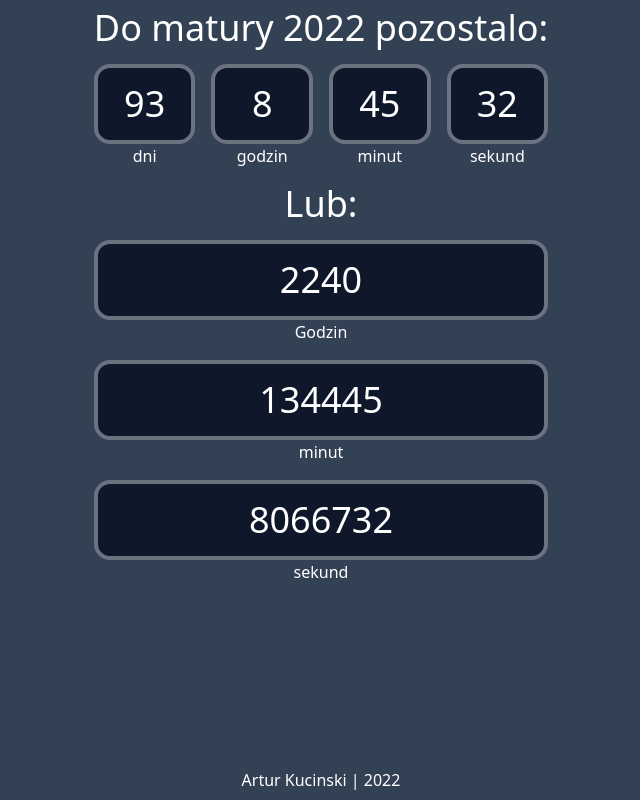
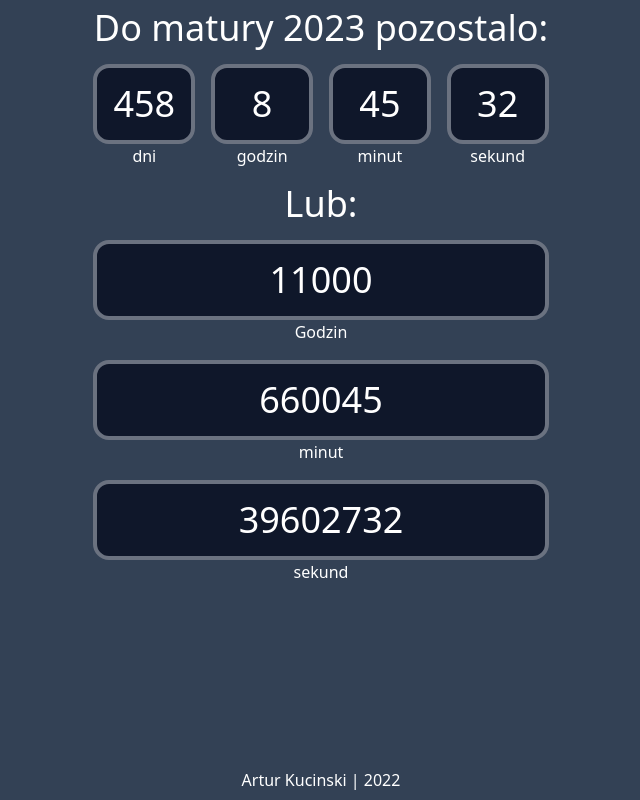
Before and after one commit to Artuyees/matura-timer, a React (Create React App) app in the folder za-ile-matura/: page / in a window 1280 px wide. Shown: the whole page, without its empty margins (319-959 px from the left). Built offline with nearby package versions, Linux system fonts and the light colour scheme.

Commit message:
Fixed bug

```diff
--- a/za-ile-matura/src/Clock.jsx
+++ b/za-ile-matura/src/Clock.jsx
@@ -4,11 +4,10 @@ import Card from "./Card.jsx";
 import Footer from "./Footer.jsx";
 
 function Clock() {
-  const year = new Date().getFullYear();
+  const year = new Date().getFullYear() + 1;
   const calcTimeLeft = () => {
-    let year = new Date().getFullYear();
-    let diff = +new Date(`05/04/${year}`) - +new Date();
-
+    let diff = new Date(`05/04/${year}`) - new Date();
+    console.log(diff);
     let timeLeft = {};
 
     if (diff > 0) {
@@ -22,8 +21,6 @@ function Clock() {
         minutesFull: Math.floor(diff / (1000 * 60)),
         secondsFull: Math.floor(diff / 1000),
       };
-    } else {
-      year += 1;
     }
 
     return timeLeft;
```
